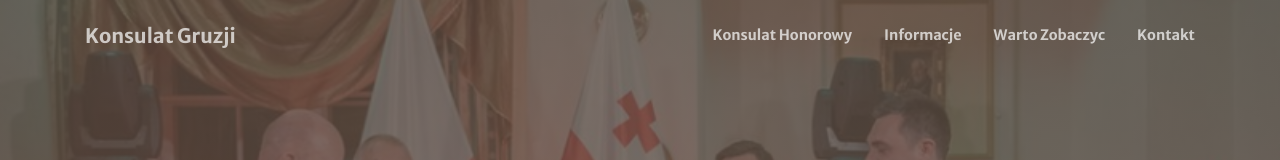
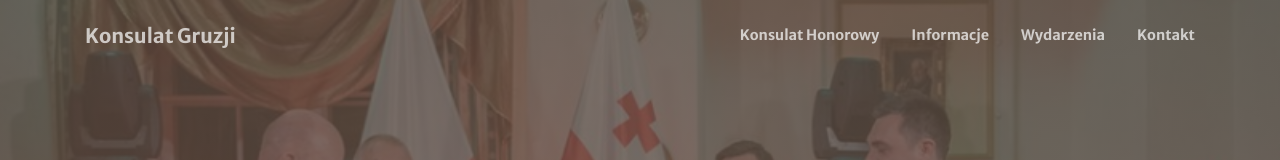
Before and after one commit to av111to/newpage, a website with bundled scripts: page index.html in a window 1280 px wide. Shown: the top 160 px of the page. Built offline with nearby package versions, Linux system fonts and the light colour scheme.

Commit message:
Update index.html

```diff
--- a/index.html
+++ b/index.html
@@ -43,7 +43,7 @@
             <a class="nav-link js-scroll-trigger" href="#services">Informacje</a>
           </li>
           <li class="nav-item">
-            <a class="nav-link js-scroll-trigger" href="#portfolio">Warto Zobaczyc</a>
+            <a class="nav-link js-scroll-trigger" href="#portfolio">Wydarzenia</a>
           </li>
           <li class="nav-item">
             <a class="nav-link js-scroll-trigger" href="#contact">Kontakt</a>
```
